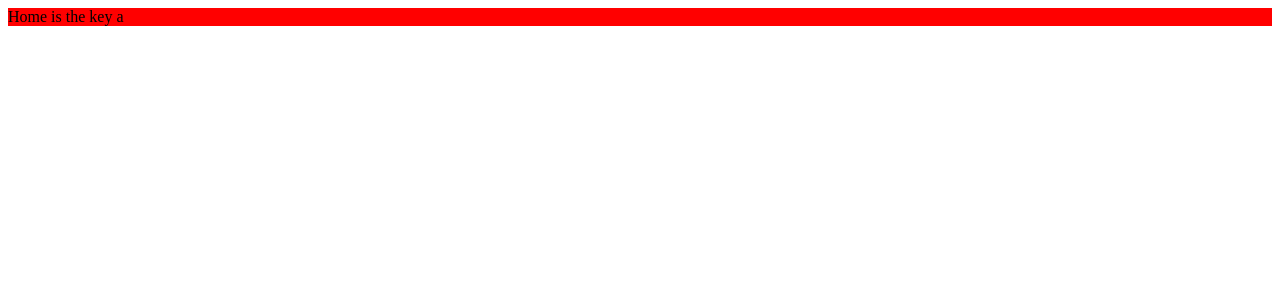
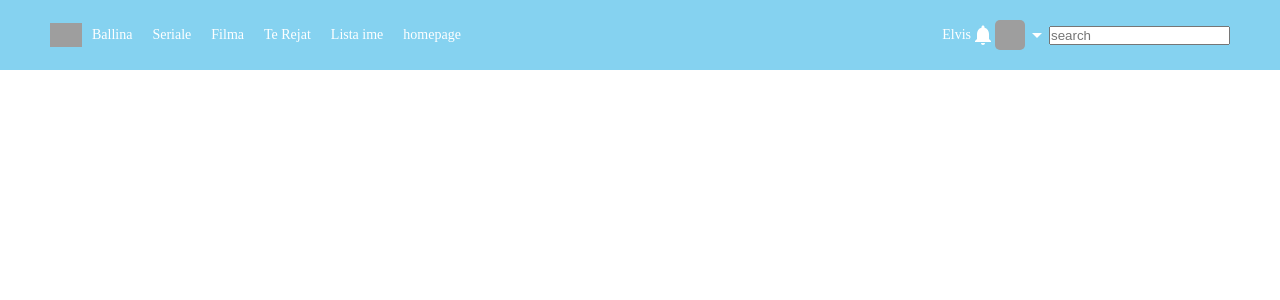
Before and after one commit to ElvisMulaj/movie, a React (Create React App) app: page / in a window 1280 px wide. Shown: the top 300 px of the page. Built offline with nearby package versions, Linux system fonts and the light colour scheme; grey boxes are pictures that could not be loaded.

Commit message:
a
Krijimi i kerkimit

```diff
--- a/package.json
+++ b/package.json
@@ -3,6 +3,10 @@
   "version": "0.1.0",
   "private": true,
   "dependencies": {
+    "@emotion/react": "^11.10.6",
+    "@emotion/styled": "^11.10.6",
+    "@mui/icons-material": "^5.11.11",
+    "@mui/material": "^5.11.15",
     "@testing-library/jest-dom": "^5.16.5",
     "@testing-library/react": "^13.4.0",
     "@testing-library/user-event": "^13.5.0",
--- a/src/app.scss
+++ b/src/app.scss
@@ -1,3 +1,8 @@
 :root{
-    --main-color :red
+    --main-color :#85D2F0;
+
 }
+*{
+    padding: 0px;
+    margin: 0px;
+}
--- /dev/null
+++ b/src/components/navbar/Navbar.jsx
@@ -0,0 +1,34 @@
+import React from 'react'
+import "./navbar.scss"
+import { ArrowDropDown, NotificationAdd, Notifications, Search } from '@mui/icons-material'
+
+
+export const Navbar = () => {
+  return (
+    <div className='navbar'>
+        <div className="container">
+            <div className="left">
+            <img
+            src='https://filma365.net/wp-content/uploads/2022/09/ss.png'
+            alt='elvisi'/>
+
+            <span>Ballina</span>
+            <span>Seriale</span>
+            <span>Filma</span>
+            <span>Te Rejat</span>
+            <span>Lista ime</span>
+            <span>homepage</span>
+
+            </div>
+            <div className="right">
+            <span>Elvis</span>
+            <Notifications/>
+            <img src='https://yt3.googleusercontent.com/ytc/AL5GRJXLE4TfrvZ6RlSNilncmTtgD8KzxoL0QuDEuJQ64_A=s900-c-k-c0x00ffffff-no-rj' alt='profil-picture'/>
+            <ArrowDropDown/>
+            <input type='text' placeholder='search'/>
+            </div>
+        </div>
+     </div>
+  )
+}
+export default Navbar
--- /dev/null
+++ b/src/components/navbar/navbar.scss
@@ -0,0 +1,39 @@
+.navbar{
+    color: white;
+    font-size: 14px;
+
+    .container{
+        padding: 0px  50px;
+        display: flex;
+        align-items: center;
+        justify-content: space-between;
+        height: 70px;
+
+        .left{
+            display: flex;
+            align-items: center;
+            img{
+                height: 24px;
+                margin-right: 10px;
+            }
+            span{
+                margin-right: 20px;
+                cursor: pointer;
+            }
+        }
+
+            .right{
+                display: flex;
+                align-items: center;
+                img {
+                    width: 30px;
+                    height: 30px;
+                    border-radius: 5px;
+                    object-fit: cover;
+                    cursor: pointer;
+                }
+            }
+
+
+    }
+}
--- a/src/home/Home.jsx
+++ b/src/home/Home.jsx
@@ -1,9 +1,11 @@
+import { AcUnit } from "@mui/icons-material";
 import "./home.scss";
+import Navbar from "../components/navbar/Navbar";
 
 const Home = () => {
   return (
     <div className='home'>
-        Home is the key a
+       <Navbar/>
         </div>
   )
 }
--- a/src/home/home.scss
+++ b/src/home/home.scss
@@ -1,3 +1,4 @@
 .home{
     background-color:var(--main-color);
+
 }
```
Also changed, not shown: src/App.jsx (line endings or trailing spaces), 1 other file (tests, documents, lock files or other folders).
